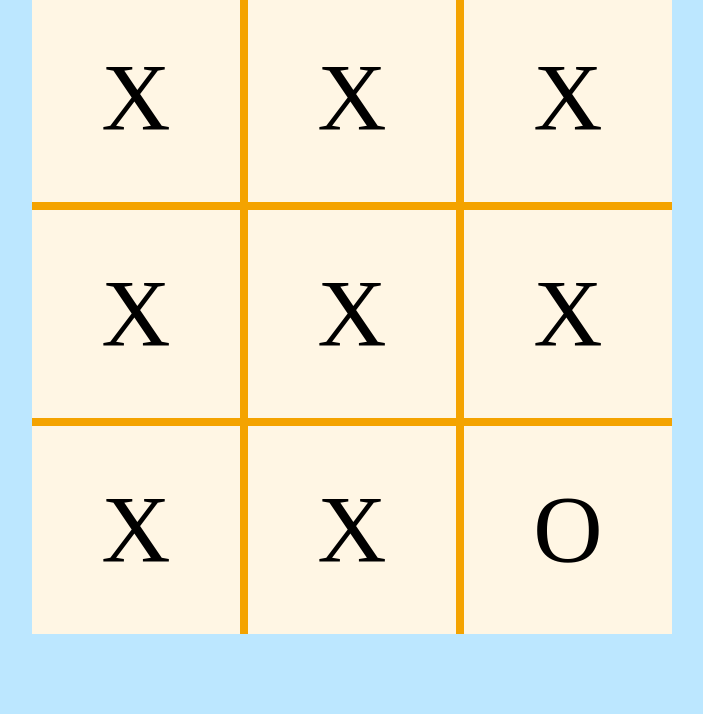
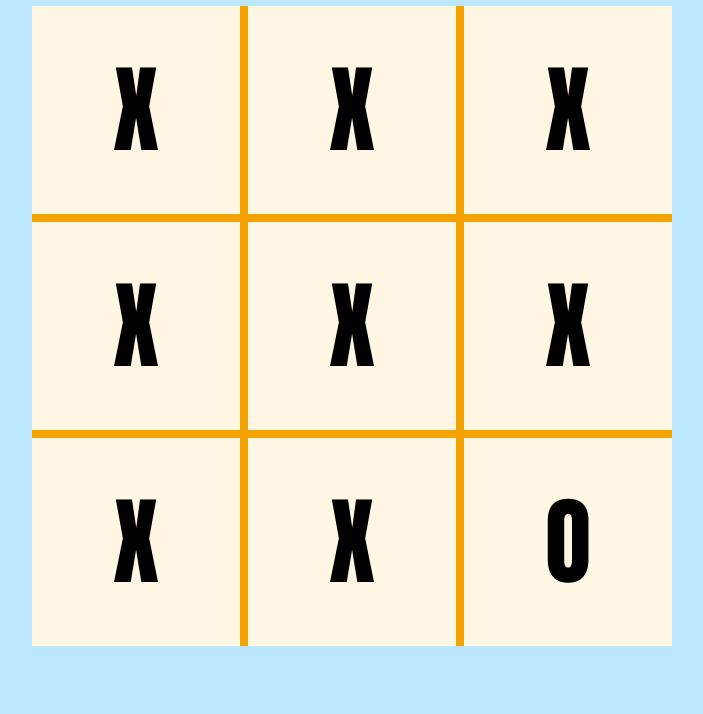
Before and after one commit to JackAgtual/tic-tac-toe, a plain HTML site: page index.html in a window 1280 px wide. Shown: the part 86-800 px from the top of the page, without its empty margins (288-991 px from the left). Drawn offline with Linux system fonts and the light colour scheme.

Commit message:
Changing font

```diff
--- a/index.html
+++ b/index.html
@@ -7,6 +7,9 @@
     <title>Tic Tac Toe</title>
     <link rel="stylesheet" href="styles.css">
     <script src="app.js" defer></script>
+    <link rel="preconnect" href="https://fonts.googleapis.com">
+    <link rel="preconnect" href="https://fonts.gstatic.com" crossorigin>
+    <link href="https://fonts.googleapis.com/css2?family=Anton&display=swap" rel="stylesheet">
 </head>
 <body>
     <h1>Tic Tac Toe</h1>
--- a/styles.css
+++ b/styles.css
@@ -5,6 +5,7 @@ body {
     grid-template-rows: min-content 1fr;
     justify-items: center;
     margin: 0;
+    font-family: 'Anton', sans-serif;
 }
 
 .gameboard {
```
